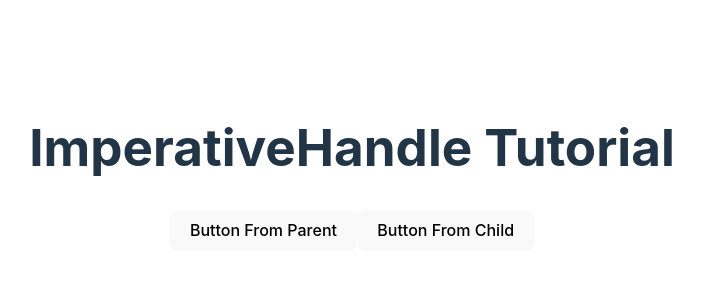
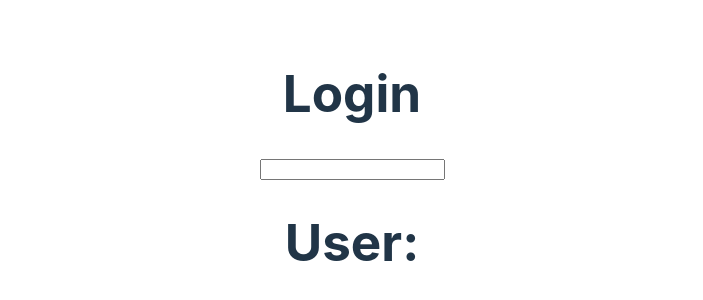
Before and after one commit to Akosizeemart/react-hooks-explain, a React (Vite) app: page / in a window 1280 px wide. Shown: the part 232-532 px from the top of the page, without its empty margins (288-991 px from the left). Built offline with nearby package versions, Linux system fonts and the light colour scheme.

Commit message:
added useContext example

```diff
--- a/src/App.jsx
+++ b/src/App.jsx
@@ -5,11 +5,12 @@
 import UseRefTutorial from "./UseRef/UseRefTutorial";
 import UseLayoutEffectTutorial from "./UseLayoutEffect/UseLayoutEffect";
 import UseImperativeHandleTutorial from "./UseImperativeHandle/UseImperativeHandleTutorial";
+import UseContextTutorial from "./UseContext/UseContextTutorial";
 
 function App() {
   return (
     <div className="App">
-      <UseImperativeHandleTutorial />
+      <UseContextTutorial />
     </div>
   );
 }
--- /dev/null
+++ b/src/UseContext/Login.jsx
@@ -0,0 +1,19 @@
+import React, { useContext } from "react";
+import { AppContext } from "./UseContextTutorial";
+
+const Login = () => {
+  const { setUsername } = useContext(AppContext);
+
+  return (
+    <div>
+      <h1>Login</h1>
+      <input
+        onChange={(event) => {
+          setUsername(event.target.value);
+        }}
+      />
+    </div>
+  );
+};
+
+export default Login;
--- /dev/null
+++ b/src/UseContext/UseContextTutorial.jsx
@@ -0,0 +1,18 @@
+import React, { useState, createContext } from "react";
+import Login from "./Login";
+import User from "./User";
+
+export const AppContext = createContext(null);
+
+const UseContextTutorial = () => {
+  const [username, setUsername] = useState("");
+
+  return (
+    <AppContext.Provider value={{ username, setUsername }}>
+      <Login />
+      <User />
+    </AppContext.Provider>
+  );
+};
+
+export default UseContextTutorial;
--- /dev/null
+++ b/src/UseContext/User.jsx
@@ -0,0 +1,13 @@
+import React, { useContext } from "react";
+import { AppContext } from "./UseContextTutorial";
+
+const User = () => {
+  const { username } = useContext(AppContext);
+  return (
+    <div>
+      <h1>User: {username}</h1>
+    </div>
+  );
+};
+
+export default User;
```
